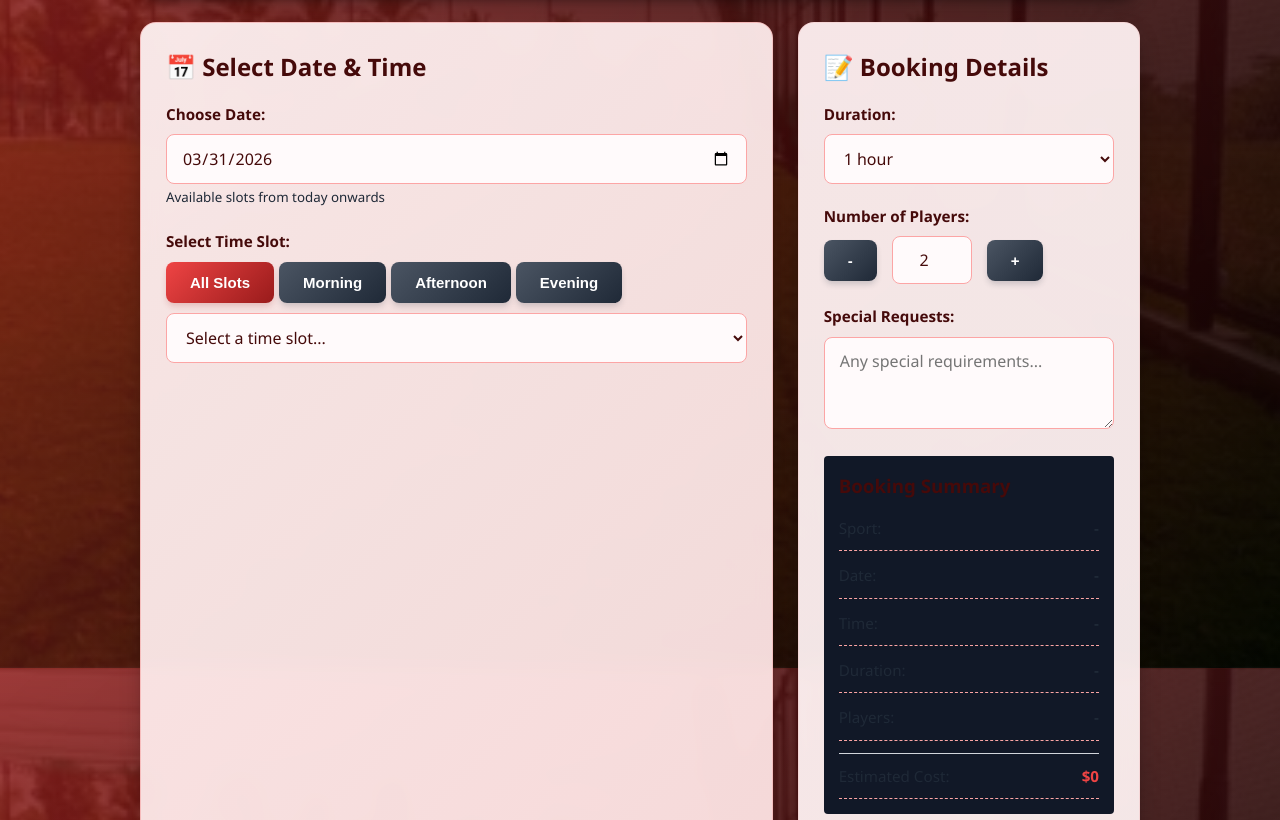
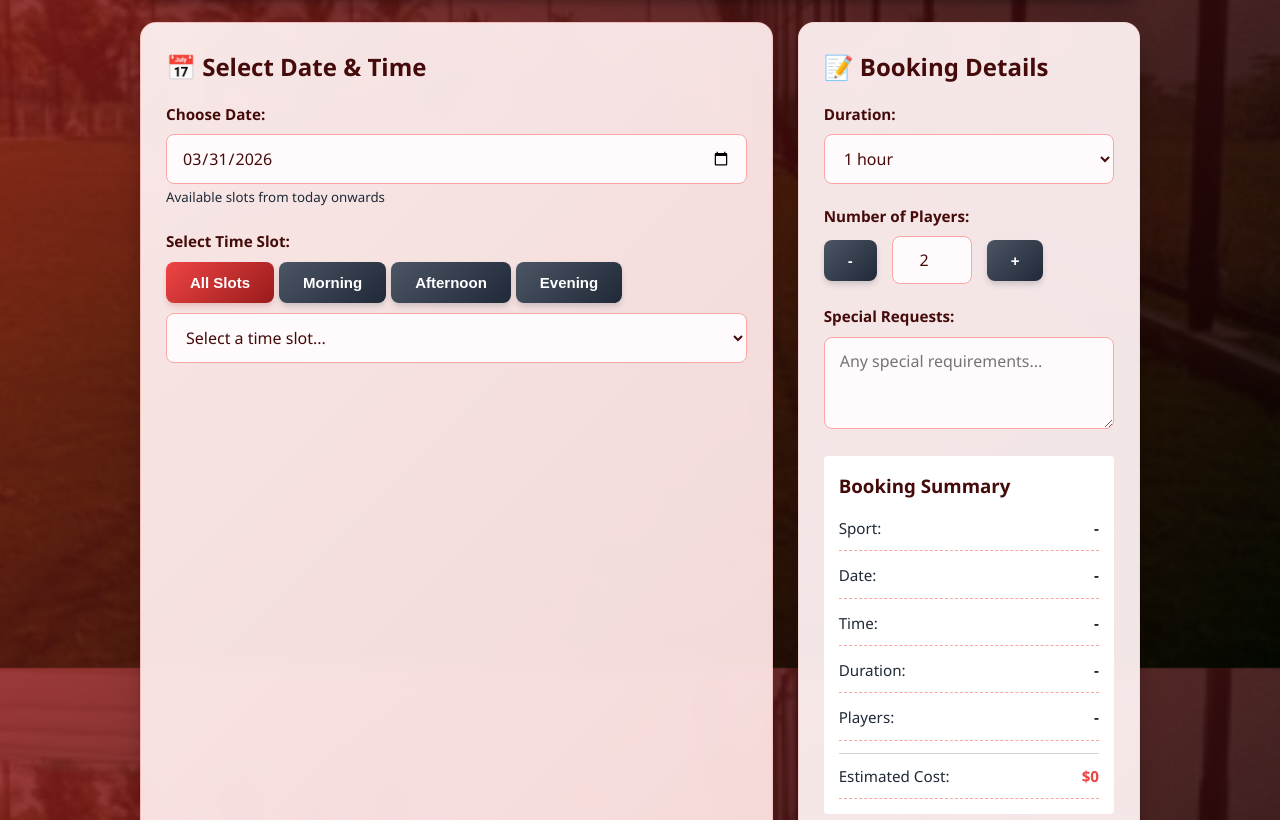
Before and after one commit to shubhamos-ai/denil_bwd, a plain HTML site: page booking.html in a window 1280 px wide. Shown: the part 132-952 px from the top of the page. Drawn offline with Linux system fonts and the light colour scheme.

Commit message:
css works

```diff
--- a/booking.html
+++ b/booking.html
@@ -71,7 +71,7 @@
                     <textarea id="specialRequests" rows="3" placeholder="Any special requirements..."></textarea>
                 </div>
 
-                <div class="form-group" style="background:var(--bg-color);padding:15px;border-radius:4px;">
+                <div class="form-group" style="background:white;padding:15px;border-radius:4px;">
                     <h3>Booking Summary</h3>
                     <div class="summary-item"><span>Sport:</span> <strong id="summarySport">-</strong></div>
                     <div class="summary-item"><span>Date:</span> <strong id="summaryDate">-</strong></div>
```
